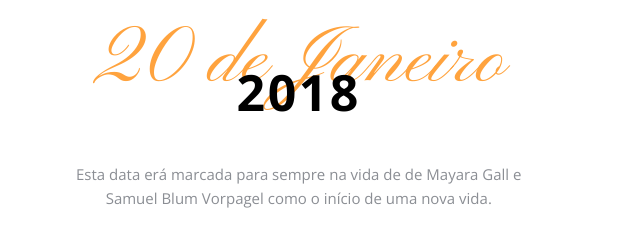
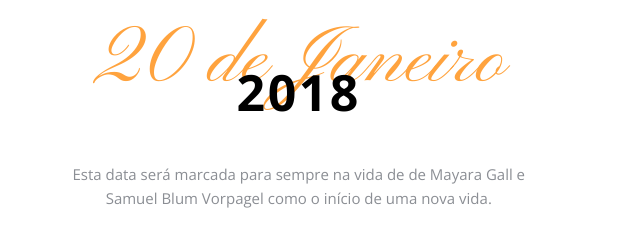
Before and after one commit to Samuels4m/samuels4m.github.io, a plain HTML site: page index.html in a window 1280 px wide. Shown: the part 853-1090 px from the top of the page, 0-640 px from the left. Drawn offline with nearby package versions, Linux system fonts and the light colour scheme; files whose address does not match are found by name.

Commit message:
Corrigido será.

```diff
--- a/index.html
+++ b/index.html
@@ -102,7 +102,7 @@
               <h1 class="primary-heading">20 de Janeiro</h1>
               <h3 class="secondary-heading">2018</h3>
             </div>
-            <p>Esta data erá marcada para sempre na vida de de Mayara Gall e Samuel Blum Vorpagel como o início de uma nova vida.</p>
+            <p>Esta data será marcada para sempre na vida de de Mayara Gall e Samuel Blum Vorpagel como o início de uma nova vida.</p>
             <p>Este início se dará na Igreja Luterana do Brasil em Santa Tereza do Oeste, localizada na rua Rui Barbosa com esquina na rua Sete Quedas do bairro Malucelli.
             <p>Posteriormente, festejaremos juntos, no salão paroquial da Igreja Católica central, também em Santa Tereza do Oeste</p>
           </div>
```
